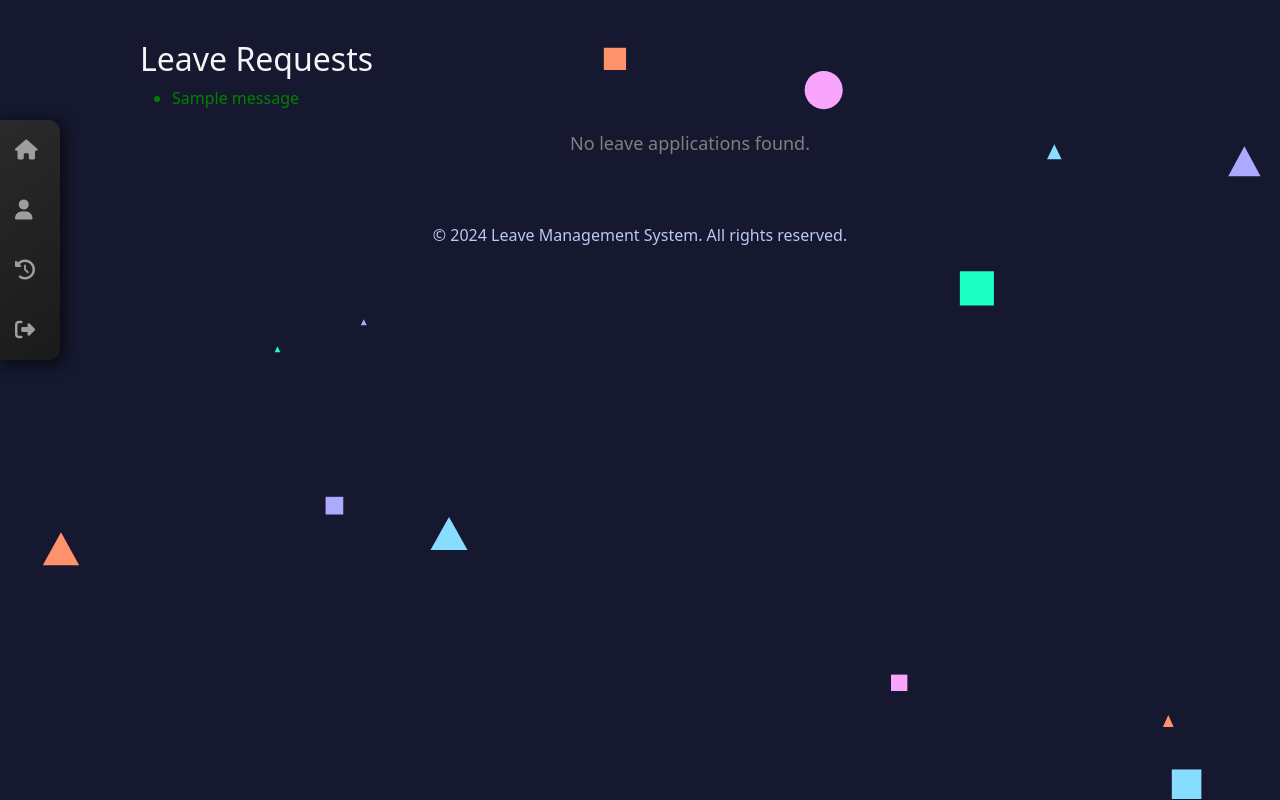
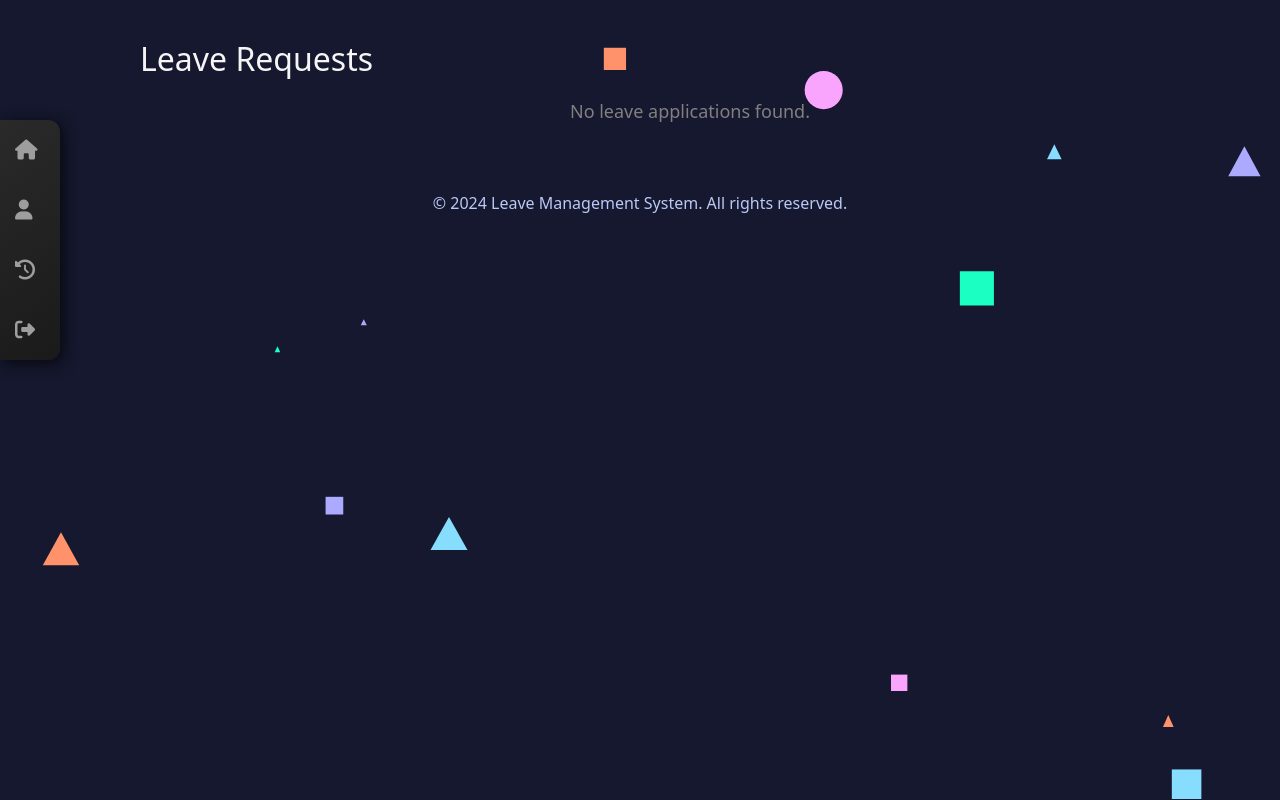
Before and after one commit to Hitman7084/Leave_management_system, a Django app: page /incharge/ in a window 1280 px wide. Run offline with Django 5.2, Linux system fonts and the light colour scheme; a user stored in the database is signed in; tables that the repository leaves empty hold one stand-in row (values such as "Sample post"); one stand-in notice (Sample message) is shown.

Commit message:
debug from incharge removed

```diff
--- a/Leave_mgt_sys/templates/dashboard_incharge.html
+++ b/Leave_mgt_sys/templates/dashboard_incharge.html
@@ -29,13 +29,6 @@
 {% block content %}
 <div class="main-content">
     <h2 class="inchrg-header">Leave Requests</h2>
-    {% if messages %}
-        <ul class="messages">
-            {% for message in messages %}
-                <li style="color: green;">{{ message }}</li>
-            {% endfor %}
-        </ul>
-    {% endif %}
     {% if leave_requests %}
     <table class="inchrg-table">
         <tr>
```
